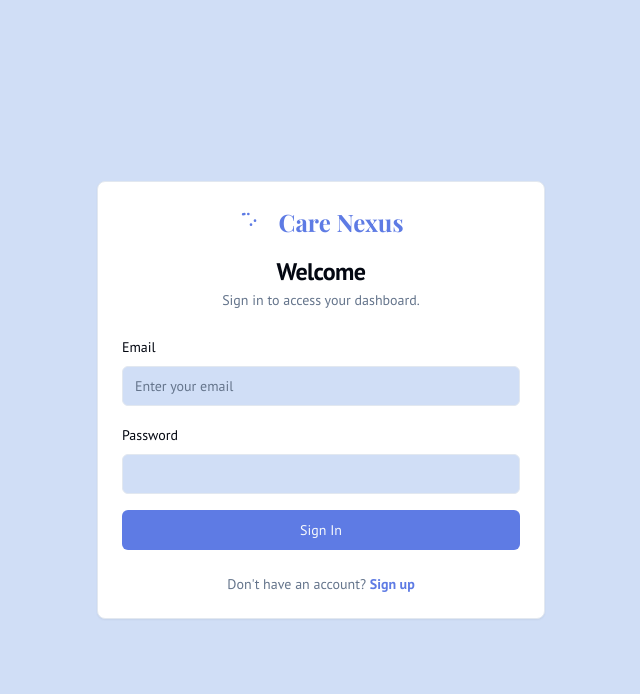
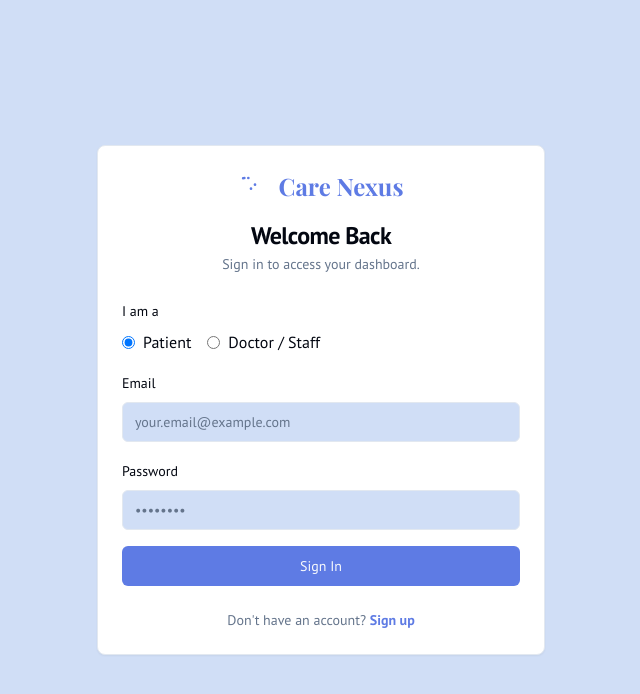
Before and after one commit to Mann070/sv, a Next.js app: page /login in a window 1280 px wide. Shown: the top 694 px of the page, without its empty margins (319-959 px from the left). Built offline with nearby package versions, Linux system fonts and the light colour scheme; a web font is replaced by a local one.

Commit message:
rectified login

```diff
--- a/src/app/(auth)/login/page.tsx
+++ b/src/app/(auth)/login/page.tsx
@@ -17,17 +17,20 @@ import { Label } from '@/components/ui/label';
 import { HospitalIcon } from '@/components/ui/HospitalIcon';
 import { useAuth } from '@/context/AuthContext';
 
+type Role = 'patient' | 'doctor';
+
 export default function LoginPage() {
   const router = useRouter();
   const { signIn, isLoading } = useAuth();
   const [email, setEmail] = useState('');
   const [password, setPassword] = useState('');
+  const [role, setRole] = useState<Role>('patient');
   const [error, setError] = useState<string | null>(null);
 
   const handleLogin = async (e: React.FormEvent) => {
     e.preventDefault();
     setError(null);
-    const res = await signIn(email, password, 'patient');
+    const res = await signIn(email, password, role);
     if (!res.ok) setError(res.message || 'Login failed');
     // signIn will redirect on success
   };
@@ -43,28 +46,63 @@ export default function LoginPage() {
                 Care Nexus
               </h1>
             </div>
-            <CardTitle>Welcome</CardTitle>
+            <CardTitle>Welcome Back</CardTitle>
             <CardDescription>
               Sign in to access your dashboard.
             </CardDescription>
           </CardHeader>
           <CardContent className="space-y-4">
             <div className="space-y-2">
-              <Label htmlFor="credential">Email</Label>
+              <Label>I am a</Label>
+              <div className="flex gap-4">
+                <label className="flex items-center gap-2 cursor-pointer">
+                  <input
+                    type="radio"
+                    name="role"
+                    value="patient"
+                    checked={role === 'patient'}
+                    onChange={() => setRole('patient')}
+                    className="cursor-pointer"
+                  />
+                  <span>Patient</span>
+                </label>
+                <label className="flex items-center gap-2 cursor-pointer">
+                  <input
+                    type="radio"
+                    name="role"
+                    value="doctor"
+                    checked={role === 'doctor'}
+                    onChange={() => setRole('doctor')}
+                    className="cursor-pointer"
+                  />
+                  <span>Doctor / Staff</span>
+                </label>
+              </div>
+            </div>
+            <div className="space-y-2">
+              <Label htmlFor="email">Email</Label>
               <Input
-                id="credential"
-                type="text"
-                placeholder="Enter your email"
+                id="email"
+                type="email"
+                placeholder="your.email@example.com"
                 value={email}
                 onChange={(e) => setEmail(e.target.value)}
+                required
               />
             </div>
             <div className="space-y-2">
               <Label htmlFor="password">Password</Label>
-              <Input id="password" type="password" value={password} onChange={(e) => setPassword(e.target.value)} />
+              <Input
+                id="password"
+                type="password"
+                placeholder="••••••••"
+                value={password}
+                onChange={(e) => setPassword(e.target.value)}
+                required
+              />
             </div>
             {error && <div className="text-sm text-red-600">{error}</div>}
-            <Button type="submit" className="w-full">
+            <Button type="submit" className="w-full" disabled={isLoading}>
               {isLoading ? 'Signing in...' : 'Sign In'}
             </Button>
           </CardContent>
--- a/src/app/admin/page.tsx
+++ b/src/app/admin/page.tsx
@@ -19,21 +19,29 @@ import {
 import { DoctorsTable } from './doctors-table';
 import { MedicinesTable } from './medicines-table';
 import { Loader } from '@/components/ui/loader';
+import { useAuth } from '@/context/AuthContext';
 
 export default function AdminPage() {
   const router = useRouter();
-  const [isAuthenticated, setIsAuthenticated] = useState(false);
+  const { user, isAuthenticated } = useAuth();
+  const [isAuthorized, setIsAuthorized] = useState(false);
 
   useEffect(() => {
-    const isAdminAuthenticated = localStorage.getItem('admin-authenticated') === 'true';
-    if (!isAdminAuthenticated) {
-      router.replace('/admin/login');
+    // Check if user is authenticated and is a doctor
+    if (!isAuthenticated || (user?.role !== 'doctor' && user?.role !== 'admin')) {
+      // Also support legacy admin-authenticated for backwards compatibility
+      const isLegacyAdmin = localStorage.getItem('admin-authenticated') === 'true';
+      if (!isLegacyAdmin) {
+        router.replace('/login');
+        return;
+      }
+      setIsAuthorized(true);
     } else {
-      setIsAuthenticated(true);
+      setIsAuthorized(true);
     }
-  }, [router]);
+  }, [isAuthenticated, user, router]);
 
-  if (!isAuthenticated) {
+  if (!isAuthorized) {
     return (
       <div className="flex h-screen items-center justify-center">
         <Loader className="h-8 w-8" />
--- a/src/context/AuthContext.tsx
+++ b/src/context/AuthContext.tsx
@@ -49,20 +49,19 @@ export const AuthProvider = ({ children }: { children: ReactNode }) => {
       const raw = localStorage.getItem('users');
       const users: Array<any> = raw ? JSON.parse(raw) : [];
 
-      const found = users.find((u) => u.email === email);
+      const found = users.find((u) => u.email === email && u.role === role);
       if (!found) {
         setIsLoading(false);
+        const checkEmail = users.find((u) => u.email === email);
+        if (checkEmail) {
+          return { ok: false, message: `This email is registered as a ${checkEmail.role}. Please use the correct role.` };
+        }
         return { ok: false, message: 'Email not registered. Please sign up first.' };
-      }
-
-      if (found.role !== role) {
-        setIsLoading(false);
-        return { ok: false, message: `This account is registered as a ${found.role}. Use the correct portal.` };
       }
 
       if (found.password !== password) {
         setIsLoading(false);
-        return { ok: false, message: 'Invalid credentials.' };
+        return { ok: false, message: 'Invalid password.' };
       }
 
       let hasCompletedProfile = false;
```
